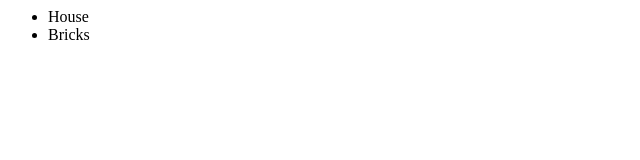
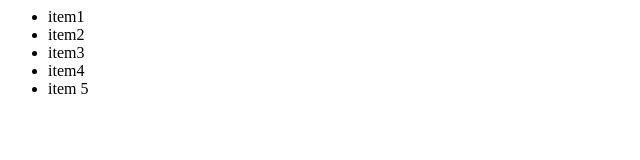
Before and after one commit to enjiistanbouli/newGitTest2, a plain HTML site: page index.html in a window 1280 px wide. Shown: the whole page, without its empty margins (0-640 px from the left). Drawn offline with Linux system fonts and the light colour scheme.

Commit message:
made changes

```diff
--- a/index.html
+++ b/index.html
@@ -1,10 +1,18 @@
 <html>
 	<body>
-		<div>
+
+		<module-one>
 			<ul>
-				<li>House</li>
-				<li>Bricks</li>
+				<li>item1 </li>
+				<li>item2 </li>
+				<li>item3 </li>
+				<li>item4 </li>
+				<li>item 5 </li>
 			</ul>
-		</div>
+
+		</module-one>
+
+
+
 	</body>
 </html>
```
